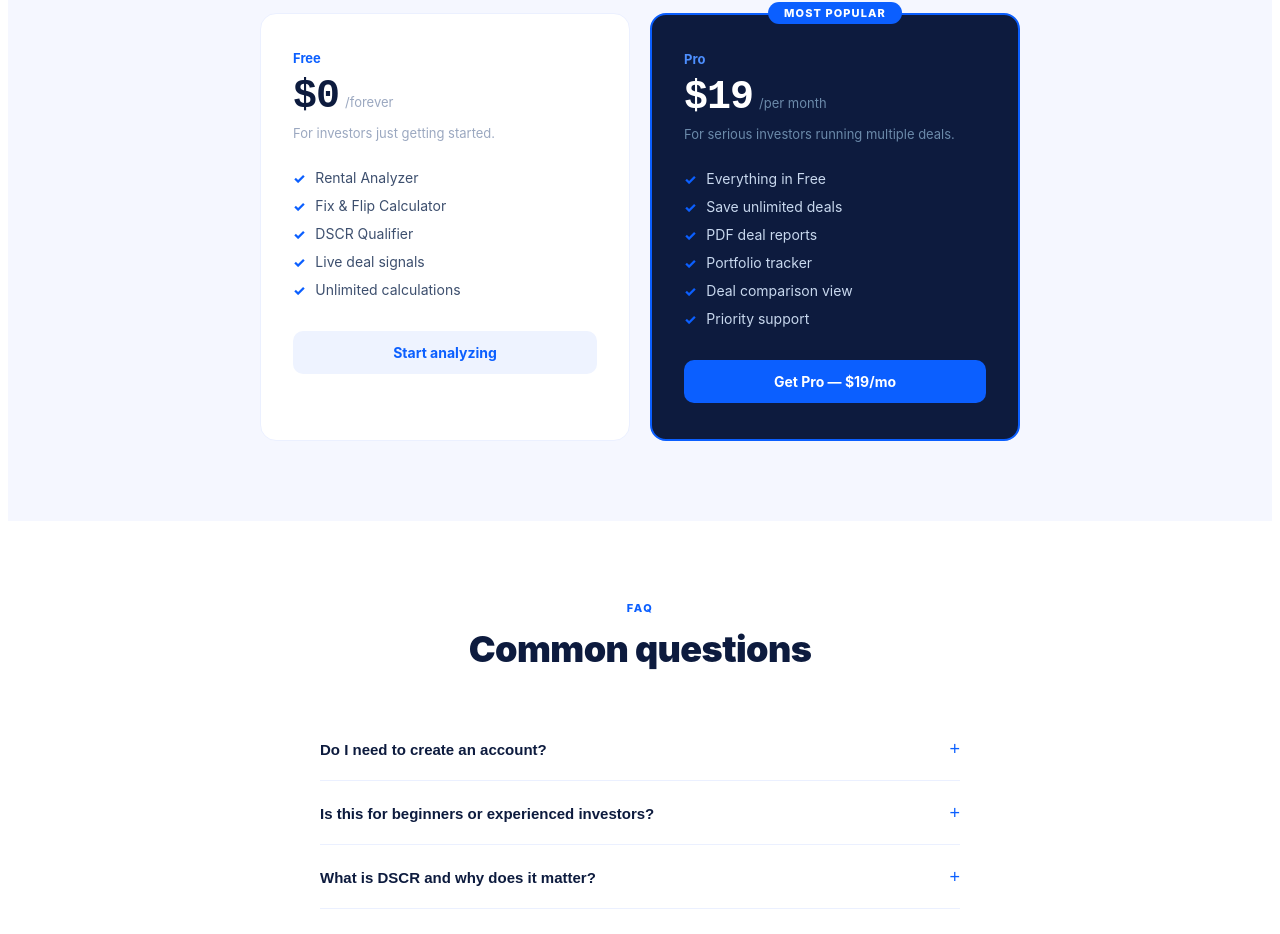
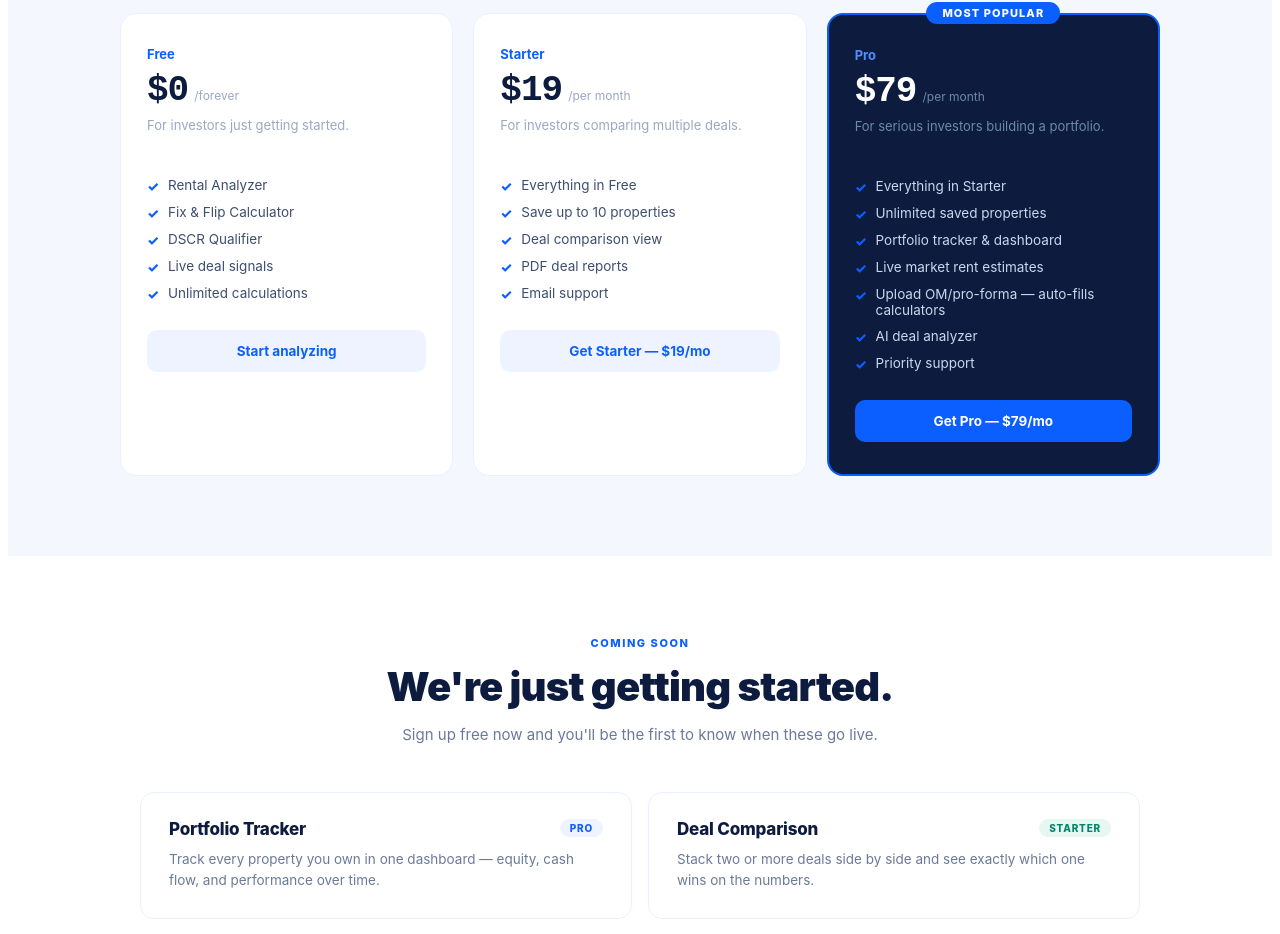
Before and after one commit to zannettidigitalassets-spec/spreadrun, a React (Vite) app: page / in a window 1280 px wide. Shown: the part 2307-3241 px from the top of the page. Built offline with nearby package versions, Linux system fonts and the light colour scheme.

Commit message:
Update Landing.jsx

```diff
--- a/src/Landing.jsx
+++ b/src/Landing.jsx
@@ -62,21 +62,61 @@ const PRICING = [
     highlight: false,
   },
   {
-    tier: "Pro",
+    tier: "Starter",
     price: "$19",
     period: "per month",
-    desc: "For serious investors running multiple deals.",
+    desc: "For investors comparing multiple deals.",
     features: [
       "Everything in Free",
-      "Save unlimited deals",
+      "Save up to 10 properties",
+      "Deal comparison view",
       "PDF deal reports",
-      "Portfolio tracker",
-      "Deal comparison view",
+      "Email support",
+    ],
+    cta: "Get Starter — $19/mo",
+    href: "/app",
+    highlight: false,
+  },
+  {
+    tier: "Pro",
+    price: "$79",
+    period: "per month",
+    desc: "For serious investors building a portfolio.",
+    features: [
+      "Everything in Starter",
+      "Unlimited saved properties",
+      "Portfolio tracker & dashboard",
+      "Live market rent estimates",
+      "Upload OM/pro-forma — auto-fills calculators",
+      "AI deal analyzer",
       "Priority support",
     ],
-    cta: "Get Pro — $19/mo",
+    cta: "Get Pro — $79/mo",
     href: "/app",
     highlight: true,
+  },
+];
+
+const COMING_SOON = [
+  {
+    name: "Portfolio Tracker",
+    tier: "Pro",
+    desc: "Track every property you own in one dashboard — equity, cash flow, and performance over time.",
+  },
+  {
+    name: "Deal Comparison",
+    tier: "Starter",
+    desc: "Stack two or more deals side by side and see exactly which one wins on the numbers.",
+  },
+  {
+    name: "Market Rent Estimator",
+    tier: "Pro",
+    desc: "Pull live comparable rent data for any address before you even make an offer.",
+  },
+  {
+    name: "OM / Pro-Forma Upload",
+    tier: "Pro",
+    desc: "Drop in a PDF offering memorandum or spreadsheet — we extract the numbers and fill the calculator for you.",
   },
 ];
 
@@ -299,19 +339,19 @@ export default function Landing() {
 
       {/* PRICING */}
       <section id="pricing" style={{ background: "#F5F7FF", padding: "80px 24px" }}>
-        <div style={{ maxWidth: 760, margin: "0 auto" }}>
+        <div style={{ maxWidth: 1040, margin: "0 auto" }}>
           <div style={{ textAlign: "center", marginBottom: 48 }}>
             <div style={{ fontSize: 11, fontWeight: 800, letterSpacing: "0.14em", color: "#0B5FFF", textTransform: "uppercase", marginBottom: 12 }}>Pricing</div>
             <h2 style={{ fontSize: "clamp(28px, 4vw, 40px)", fontWeight: 900, letterSpacing: "-0.8px", margin: 0 }}>
               Start free. Upgrade when it pays off.
             </h2>
           </div>
-          <div style={{ display: "grid", gridTemplateColumns: "1fr 1fr", gap: 20 }}>
+          <div style={{ display: "grid", gridTemplateColumns: "repeat(3, 1fr)", gap: 20 }}>
             {PRICING.map(p => (
               <div key={p.tier} style={{
                 background: p.highlight ? "#0D1B3E" : "#fff",
                 border: p.highlight ? "2px solid #0B5FFF" : "1.5px solid #EBF0FF",
-                borderRadius: 16, padding: "36px 32px", position: "relative",
+                borderRadius: 16, padding: "32px 26px", position: "relative",
               }}>
                 {p.highlight && (
                   <div style={{
@@ -323,13 +363,13 @@ export default function Landing() {
                 )}
                 <div style={{ fontSize: 13, fontWeight: 700, color: p.highlight ? "#4D8FFF" : "#0B5FFF", marginBottom: 8 }}>{p.tier}</div>
                 <div style={{ display: "flex", alignItems: "baseline", gap: 6, marginBottom: 6 }}>
-                  <span style={{ fontSize: 40, fontWeight: 900, color: p.highlight ? "#fff" : "#0D1B3E", fontFamily: "'IBM Plex Mono', monospace", letterSpacing: "-1px" }}>{p.price}</span>
-                  <span style={{ fontSize: 13, color: p.highlight ? "#6B8AAA" : "#9BA8C0" }}>/{p.period}</span>
+                  <span style={{ fontSize: 36, fontWeight: 900, color: p.highlight ? "#fff" : "#0D1B3E", fontFamily: "'IBM Plex Mono', monospace", letterSpacing: "-1px" }}>{p.price}</span>
+                  <span style={{ fontSize: 12, color: p.highlight ? "#6B8AAA" : "#9BA8C0" }}>/{p.period}</span>
                 </div>
-                <div style={{ fontSize: 13, color: p.highlight ? "#6B8AAA" : "#9BA8C0", marginBottom: 28 }}>{p.desc}</div>
-                <div style={{ display: "flex", flexDirection: "column", gap: 10, marginBottom: 32 }}>
+                <div style={{ fontSize: 13, color: p.highlight ? "#6B8AAA" : "#9BA8C0", marginBottom: 24, minHeight: 36 }}>{p.desc}</div>
+                <div style={{ display: "flex", flexDirection: "column", gap: 10, marginBottom: 28 }}>
                   {p.features.map(feat => (
-                    <div key={feat} style={{ display: "flex", gap: 10, alignItems: "flex-start", fontSize: 14, color: p.highlight ? "#C8D8EE" : "#3D4F6E" }}>
+                    <div key={feat} style={{ display: "flex", gap: 9, alignItems: "flex-start", fontSize: 13.5, color: p.highlight ? "#C8D8EE" : "#3D4F6E" }}>
                       <span style={{ color: "#0B5FFF", fontWeight: 800, marginTop: 1 }}>✓</span>
                       {feat}
                     </div>
@@ -340,11 +380,43 @@ export default function Landing() {
                   background: p.highlight ? "#0B5FFF" : "#EEF3FF",
                   color: p.highlight ? "#fff" : "#0B5FFF",
                   padding: "13px", borderRadius: 10,
-                  fontSize: 14, fontWeight: 700, textDecoration: "none",
+                  fontSize: 13.5, fontWeight: 700, textDecoration: "none",
                 }}>{p.cta}</a>
               </div>
             ))}
           </div>
+        </div>
+      </section>
+
+      {/* COMING SOON */}
+      <section style={{ padding: "80px 24px", maxWidth: 1000, margin: "0 auto" }}>
+        <div style={{ textAlign: "center", marginBottom: 48 }}>
+          <div style={{ fontSize: 11, fontWeight: 800, letterSpacing: "0.14em", color: "#0B5FFF", textTransform: "uppercase", marginBottom: 12 }}>Coming Soon</div>
+          <h2 style={{ fontSize: "clamp(28px, 4vw, 40px)", fontWeight: 900, letterSpacing: "-0.8px", margin: "0 0 14px" }}>
+            We're just getting started.
+          </h2>
+          <p style={{ fontSize: 15, color: "#6B7A99", maxWidth: 480, margin: "0 auto" }}>
+            Sign up free now and you'll be the first to know when these go live.
+          </p>
+        </div>
+        <div style={{ display: "grid", gridTemplateColumns: "repeat(2, 1fr)", gap: 16 }}>
+          {COMING_SOON.map(item => (
+            <div key={item.name} style={{
+              background: "#fff", border: "1.5px solid #EBF0FF", borderRadius: 14,
+              padding: "26px 28px", position: "relative",
+            }}>
+              <div style={{ display: "flex", justifyContent: "space-between", alignItems: "flex-start", marginBottom: 10 }}>
+                <h3 style={{ fontSize: 17, fontWeight: 800, margin: 0, letterSpacing: "-0.2px" }}>{item.name}</h3>
+                <span style={{
+                  fontSize: 10, fontWeight: 800, letterSpacing: "0.08em", textTransform: "uppercase",
+                  color: item.tier === "Pro" ? "#0B5FFF" : "#00866B",
+                  background: item.tier === "Pro" ? "#EEF3FF" : "#E6F7F2",
+                  padding: "3px 10px", borderRadius: 99, whiteSpace: "nowrap", flexShrink: 0, marginLeft: 12,
+                }}>{item.tier}</span>
+              </div>
+              <p style={{ fontSize: 13.5, color: "#6B7A99", lineHeight: 1.6, margin: 0 }}>{item.desc}</p>
+            </div>
+          ))}
         </div>
       </section>
 
```
